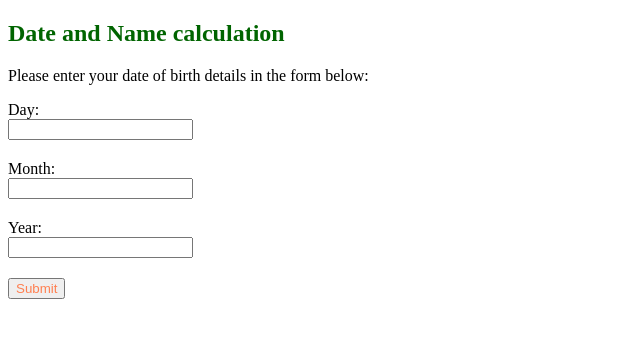
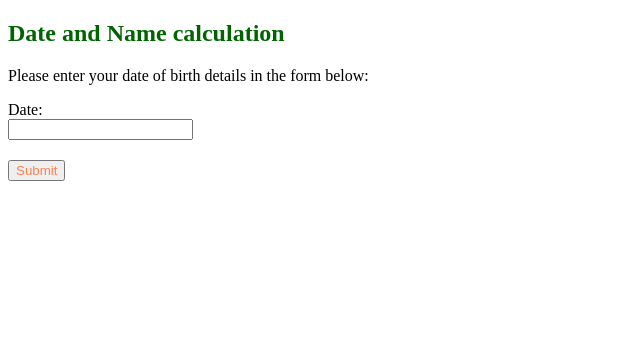
Before and after one commit to Ebay-droid/Date-application, a plain HTML site: page index.html in a window 1280 px wide. Shown: the whole page, without its empty margins (0-640 px from the left). Drawn offline with Linux system fonts and the light colour scheme.

Commit message:
fform reduced to only one

```diff
--- a/index.html
+++ b/index.html
@@ -12,12 +12,8 @@
 
   <p>Please enter your date of birth details in the form below:</p>
   <form action="index.html" id="dates">
-    <label for="day">Day:</label><br>
-    <input type="text" id="day"><br>
-    <label for="month">Month:</label><br>
-    <input type="text" id="month"><br>
-    <label for="year">Year:</label><br>
-    <input type="text" id="year"><br>
+    <label for="date">Date:</label><br>
+    <input type="text" id="date"><br>
     <input type="button" onclick="myDate()" value="Submit" id="button">
   </form>
 
```
